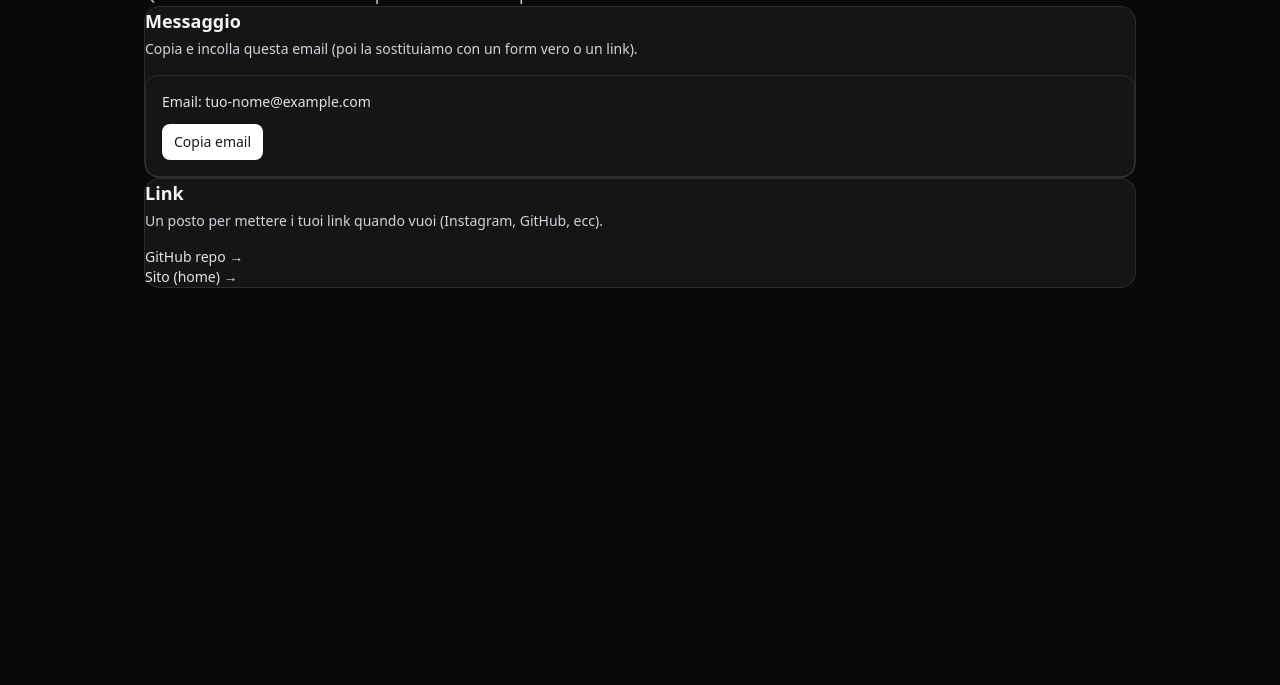
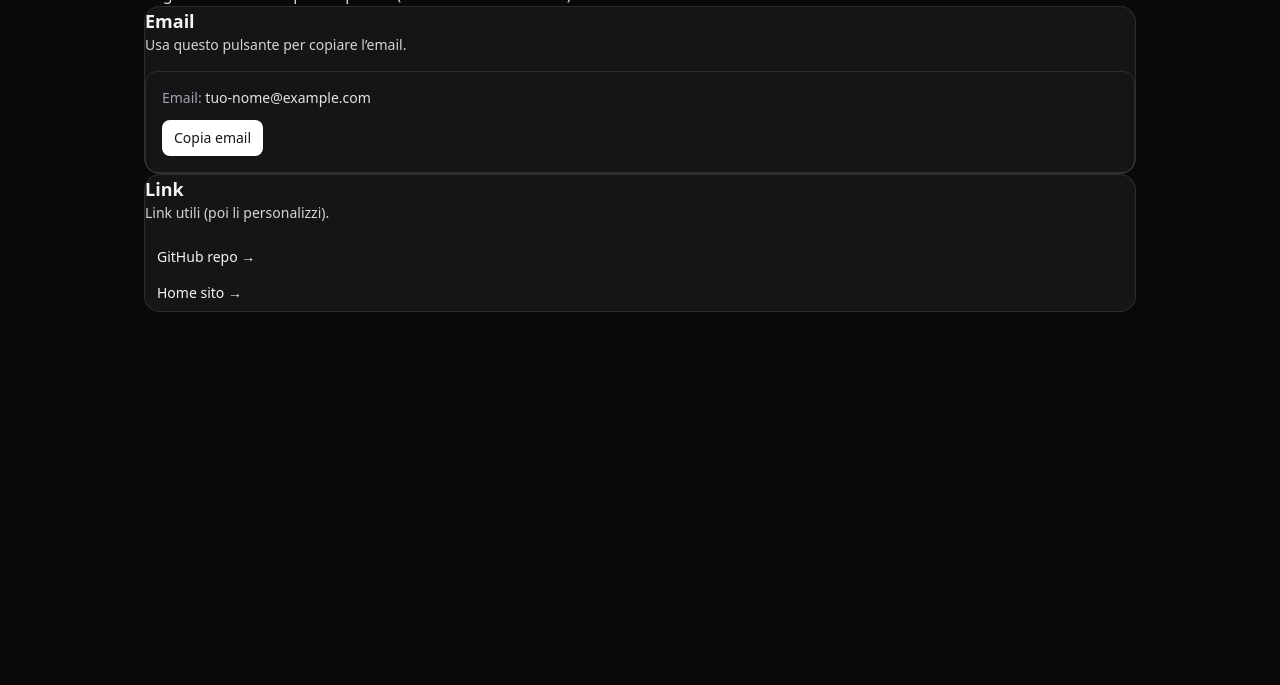
Before and after one commit to giuseppeamadio23-png/learning-lab, a website: page web/contact.html in a window 1280 px wide. Shown: the part 115-800 px from the top of the page. Drawn offline with Linux system fonts and the light colour scheme.

Commit message:
Add contact page

```diff
--- a/web/contact.html
+++ b/web/contact.html
@@ -29,65 +29,63 @@
     <main class="mx-auto max-w-5xl px-4 py-10">
       <h1 class="text-3xl font-bold tracking-tight">Contact</h1>
       <p class="mt-2 max-w-2xl text-zinc-300">
-        Qui mettiamo un contatto semplice. Per ora è un “placeholder” fatto bene.
+        Pagina contatti semplice e pulita. (Poi la rendiamo “vera”).
       </p>
 
       <section class="mt-8 grid gap-4 md:grid-cols-2">
         <div class="rounded-2xl border border-white/10 bg-white/5 p-5">
-          <h2 class="text-lg font-semibold">Messaggio</h2>
-          <p class="mt-1 text-sm text-zinc-300">
-            Copia e incolla questa email (poi la sostituiamo con un form vero o un link).
+          <h2 class="text-lg font-semibold">Email</h2>
+          <p class="mt-2 text-sm text-zinc-300">
+            Usa questo pulsante per copiare l’email.
           </p>
 
           <div class="mt-4 rounded-xl border border-white/10 bg-zinc-950/60 p-4">
             <p class="text-sm text-zinc-200">
-              Email: <span class="font-mono">tuo-nome@example.com</span>
+              <span class="text-zinc-400">Email:</span>
+              <span id="email" class="font-mono">tuo-nome@example.com</span>
             </p>
+
             <button
-              id="copyEmail"
+              id="copyBtn"
               class="mt-3 rounded-lg bg-white px-3 py-2 text-sm font-medium text-zinc-900 hover:bg-zinc-200"
               type="button"
             >
               Copia email
             </button>
-            <p id="copyMsg" class="mt-2 text-xs text-zinc-400"></p>
+
+            <p id="msg" class="mt-2 text-xs text-zinc-400"></p>
           </div>
         </div>
 
         <div class="rounded-2xl border border-white/10 bg-white/5 p-5">
           <h2 class="text-lg font-semibold">Link</h2>
-          <p class="mt-1 text-sm text-zinc-300">
-            Un posto per mettere i tuoi link quando vuoi (Instagram, GitHub, ecc).
+          <p class="mt-2 text-sm text-zinc-300">
+            Link utili (poi li personalizzi).
           </p>
 
-          <ul class="mt-4 space-y-2 text-sm">
-            <li>
-              <a class="rounded-lg px-2 py-1 text-zinc-200 hover:bg-white/10" href="https://github.com/giuseppeamadio23-png/learning-lab" target="_blank" rel="noreferrer">
-                GitHub repo →
-              </a>
-            </li>
-            <li>
-              <a class="rounded-lg px-2 py-1 text-zinc-200 hover:bg-white/10" href="../" target="_self">
-                Sito (home) →
-              </a>
-            </li>
-          </ul>
+          <div class="mt-4 space-y-2 text-sm">
+            <a class="inline-flex w-full rounded-lg px-3 py-2 hover:bg-white/10" href="https://github.com/giuseppeamadio23-png/learning-lab" target="_blank" rel="noreferrer">
+              GitHub repo →
+            </a>
+            <a class="inline-flex w-full rounded-lg px-3 py-2 hover:bg-white/10" href="../">
+              Home sito →
+            </a>
+          </div>
         </div>
       </section>
     </main>
 
-    <!-- Tiny JS: copy -->
     <script>
-      const btn = document.getElementById("copyEmail");
-      const msg = document.getElementById("copyMsg");
+      const btn = document.getElementById("copyBtn");
+      const email = document.getElementById("email");
+      const msg = document.getElementById("msg");
 
       btn.addEventListener("click", async () => {
-        const email = "tuo-nome@example.com";
         try {
-          await navigator.clipboard.writeText(email);
+          await navigator.clipboard.writeText(email.textContent.trim());
           msg.textContent = "Copiato ✅";
-        } catch (e) {
-          msg.textContent = "Non riesco a copiare (prova a selezionare e copiare a mano).";
+        } catch {
+          msg.textContent = "Copia non disponibile: seleziona e copia a mano.";
         }
         setTimeout(() => (msg.textContent = ""), 2000);
       });
```
